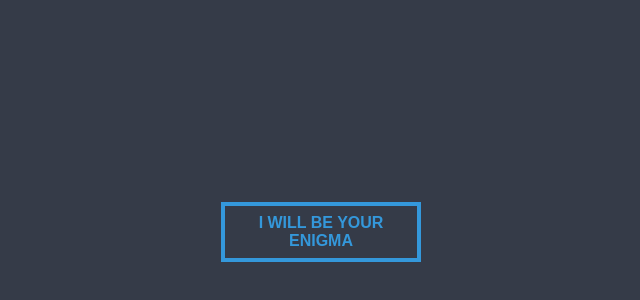
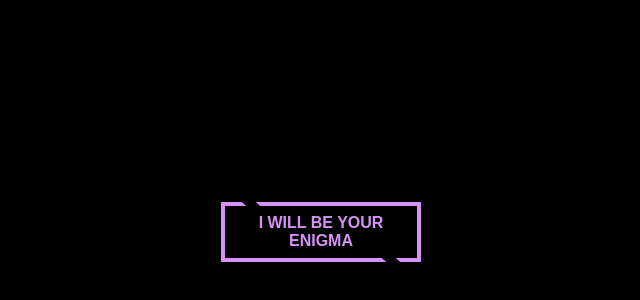
Before and after one commit to izabelvidal/Desafio-30-dias-de-CSS, a plain HTML site: page Dia 4/index.html in a window 1280 px wide. Shown: the part 168-468 px from the top of the page, without its empty margins (319-959 px from the left). Drawn offline with Linux system fonts and the light colour scheme.

Commit message:
prontinho

```diff
--- a/Dia 4/style.css
+++ b/Dia 4/style.css
@@ -5,7 +5,7 @@
 }
 
 body{
-    background: #353b48;
+    background: #000000;
     height: 100vh;
     display: flex;
     align-items: center;
@@ -17,19 +17,20 @@ body{
     height: 60px;
     background: none;
     border: 4px solid;
-    color: #3498db;
+    color: #d592f5;
     font-weight: 700;
     text-transform: uppercase;
     cursor: pointer;
     font-size: 16px;
+    position: relative;
 }
 
 .btn::before, .btn::after{
-    content: '';
+    content: "";
     position: absolute;
     width: 14px;
     height: 4px;
-    background: #353b48;
+    background: #000000;
     transform: skewX(50deg);
     transition: 0.4s linear;
 }
```
